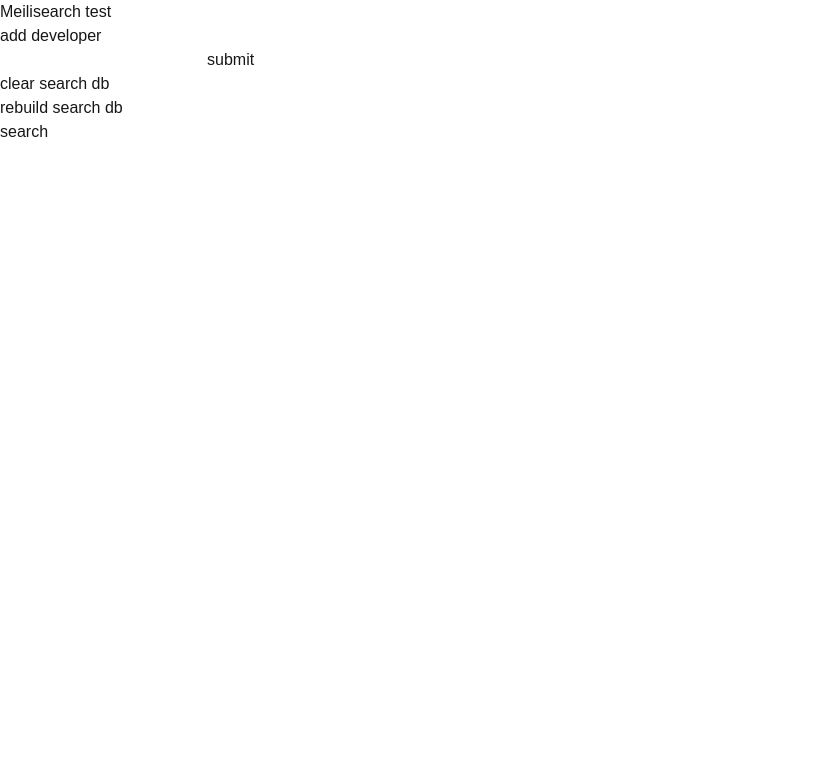
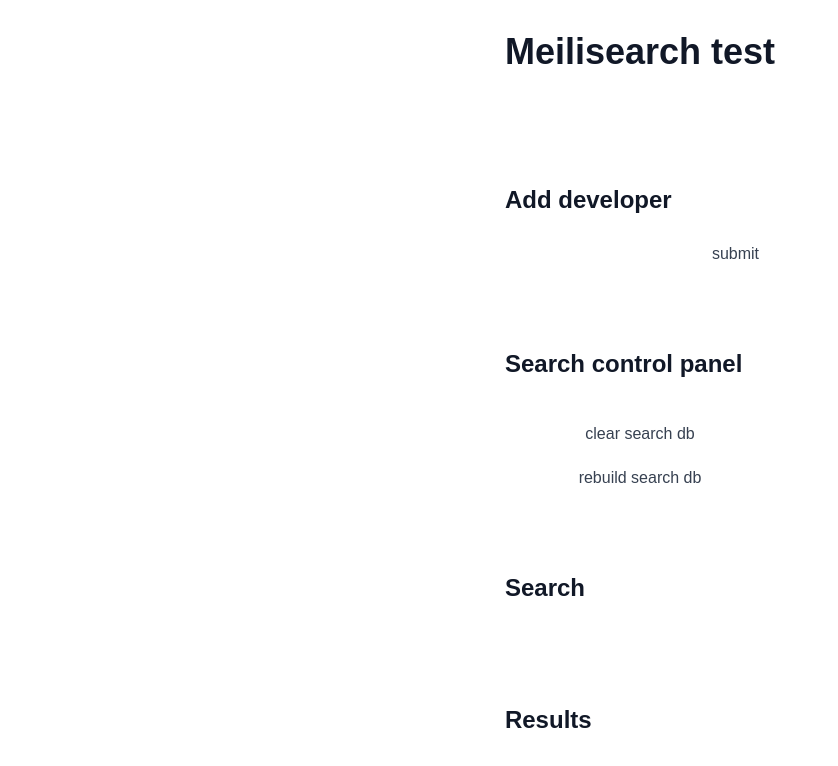
Before and after one commit to lukas-laas/meilisearch-nextjs, a Next.js app: page / in a window 1280 px wide. Shown: the top 766 px of the page, without its empty margins (0-838 px from the left). Built offline with nearby package versions, Linux system fonts and the light colour scheme; what meilisearch would draw is missing.

Commit message:
clean up ui

```diff
--- a/package.json
+++ b/package.json
@@ -20,6 +20,7 @@
     "react-dom": "^18"
   },
   "devDependencies": {
+    "@tailwindcss/typography": "^0.5.15",
     "@types/node": "^20",
     "@types/react": "^18",
     "@types/react-dom": "^18",
--- a/src/app/page.tsx
+++ b/src/app/page.tsx
@@ -12,21 +12,26 @@
   const [results, setResults] = useState<any>(null);
 
   return (
-    <main>
+    <main className="mx-auto my-8 flex gap-8 flex-col w-fit prose dark:prose-invert">
       <h1>Meilisearch test</h1>
-      <h2>add developer</h2>
-      <form action={(formdata) => addDeveoper(formdata.get("name") as string)}>
-        <input type="text" name="name" />
-        <button type="submit">submit</button>
-      </form>
-      <form action={clearSearchDbAction}>
-        <button type="submit">clear search db</button>
-      </form>
-      <form action={rebuildSearchDbAction}>
-        <button type="submit">rebuild search db</button>
-      </form>
       <div>
-        <h2>search</h2>
+        <h2>Add developer</h2>
+        <form
+          action={(formdata) => addDeveoper(formdata.get("name") as string)}
+        >
+          <input type="text" name="name" />
+          <button type="submit">submit</button>
+        </form>
+      </div>
+      <div className="flex flex-col gap-4">
+        <h2>Search control panel</h2>
+        <button onClick={() => clearSearchDbAction()}>clear search db</button>
+        <button onClick={() => rebuildSearchDbAction()}>
+          rebuild search db
+        </button>
+      </div>
+      <div>
+        <h2>Search</h2>
         <input
           type="text"
           className="text-black"
@@ -34,6 +39,7 @@
             searchAction(event.target.value).then((res) => setResults(res));
           }}
         />
+        <h2>Results</h2>
         <ul className="flex flex-col p-4 gap-4">
           {results &&
             results.hits.map((result) => {
--- a/tailwind.config.ts
+++ b/tailwind.config.ts
@@ -14,6 +14,6 @@
       },
     },
   },
-  plugins: [],
+  plugins: [require("@tailwindcss/typography")],
 };
 export default config;
```
Also changed, not shown: 1 other file (tests, documents, lock files or other folders).
